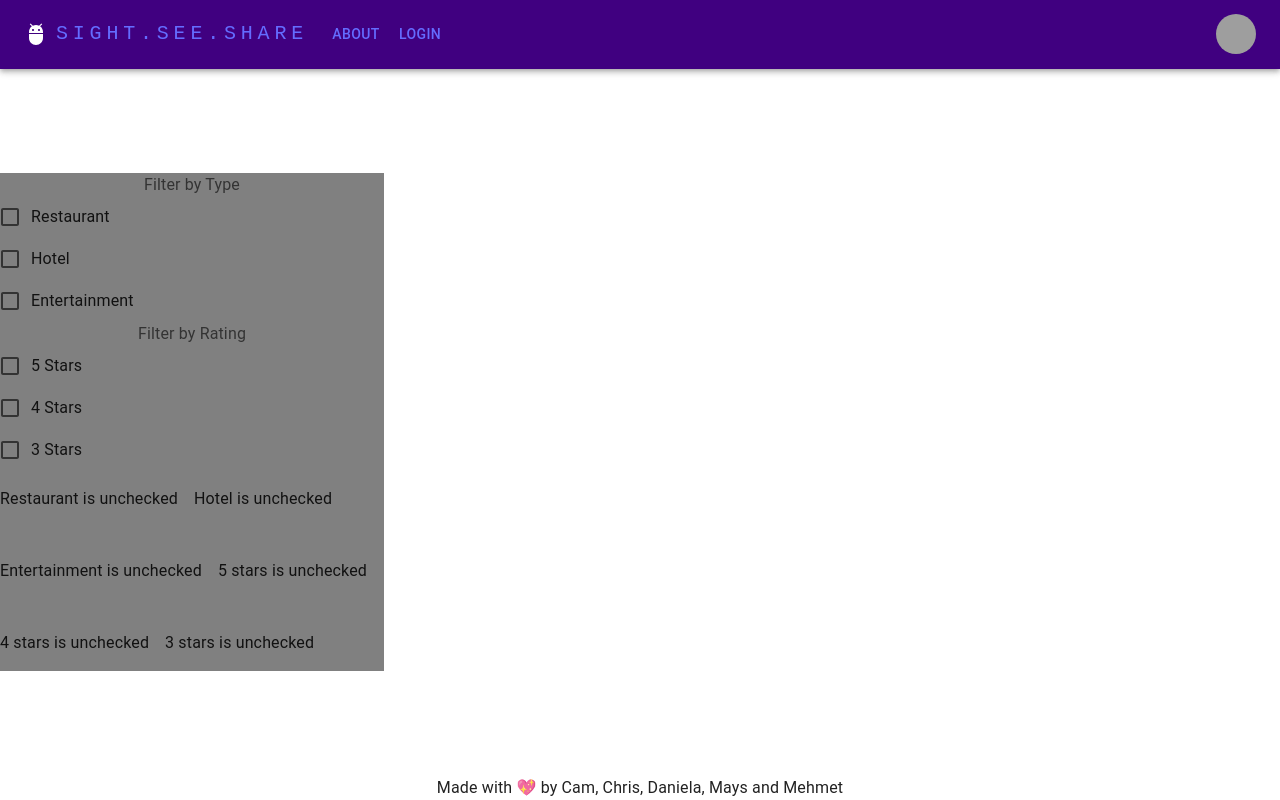
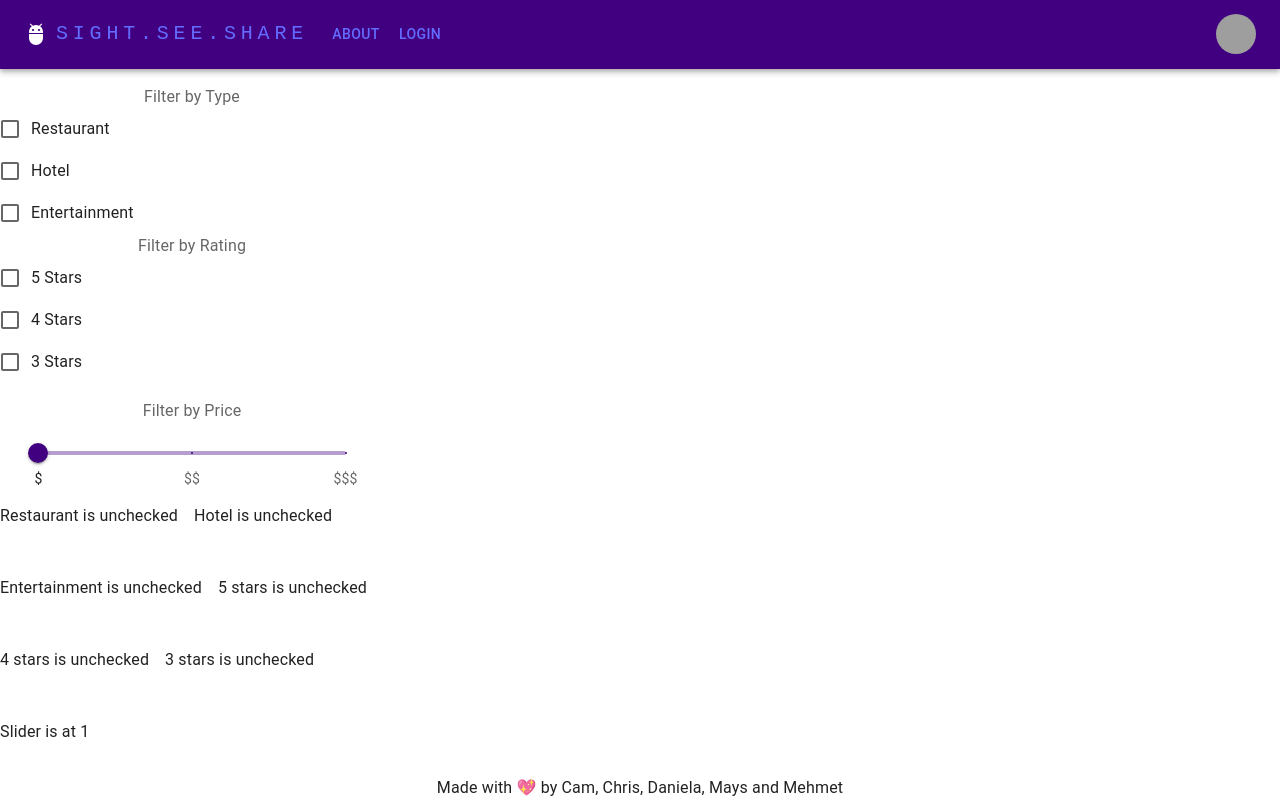
Before and after one commit to chingu-voyages/v45-tier3-team-47, a React (Vite) app in the folder frontend/: page / in a window 1280 px wide. Built offline with nearby package versions, Linux system fonts and the light colour scheme; grey boxes are pictures that could not be loaded.

Commit message:
Price slider for filter form

```diff
--- a/frontend/src/Pages/Landing/Components/FilterForm.tsx
+++ b/frontend/src/Pages/Landing/Components/FilterForm.tsx
@@ -3,6 +3,7 @@ import { useState } from 'react';
 import TypeCheckboxes from './TypeCheckboxes';
 import RatingCheckboxes from './RatingCheckboxes';
 import StateChecker from './StateChecker';
+import PriceSlider from './PriceSlider';
 
 const FilterForm = () => {
     const [checked, setChecked] = useState({
@@ -11,7 +12,7 @@ const FilterForm = () => {
         entertainment: false,
         fiveStars: false,
         fourStars: false,
-        threeStars: false
+        threeStars: false,
     })
 
     const handleChange = (event: React.ChangeEvent<HTMLInputElement>) => {
@@ -19,7 +20,12 @@ const FilterForm = () => {
             ...checked,
             [event.target.name]: event.target.checked,
         });
-        console.log(checked)
+    };
+
+    const [sliderValue, setSliderValue] = useState(1)
+
+    const handleSliderChange = (event: Event, newValue: number | number[]) => {
+        setSliderValue(newValue as number);
     };
 
     const { restaurant, hotel, entertainment, fiveStars, fourStars, threeStars } = checked;
@@ -28,11 +34,11 @@ const FilterForm = () => {
             width: '30%',
             display: 'flex',
             flexDirection: 'column',
-            bgcolor: 'grey'
         }}>
             <TypeCheckboxes restaurant={restaurant} hotel={hotel} entertainment={entertainment} handleChange={handleChange} />
             <RatingCheckboxes fiveStars={fiveStars} fourStars={fourStars} threeStars={threeStars} handleChange={handleChange} />
-            <StateChecker checked={checked} />
+            <PriceSlider sliderValue={sliderValue} handleSliderChange={handleSliderChange} />
+            <StateChecker checked={checked} sliderValue={sliderValue} />
         </Box>
     )
 }
--- /dev/null
+++ b/frontend/src/Pages/Landing/Components/PriceSlider.tsx
@@ -0,0 +1,48 @@
+import { FormLabel, FormControl, Slider } from '@mui/material';
+
+type Props = {
+    sliderValue: number,
+    handleSliderChange: (event: Event, newValue: number | number[]) => void
+}
+
+const PriceSlider = ({ sliderValue, handleSliderChange }: Props) => {
+
+    const marks = [
+        {
+            value: 1,
+            label: '$'
+        },
+        {
+            value: 2,
+            label: '$$'
+        },
+        {
+            value: 3,
+            label: '$$$'
+        }
+    ]
+
+    function valuetext(value: number) {
+        return `${value}`;
+    }
+
+    return (
+        <FormControl component="fieldset" variant="standard" sx={{ display: 'flex', justifyContent: 'center', alignItems: 'center' }}>
+            <FormLabel component="legend" sx={{ paddingY: '1rem' }}>Filter by Price</FormLabel>
+            <Slider
+                aria-label="Custom marks"
+                defaultValue={sliderValue}
+                getAriaValueText={valuetext}
+                step={1}
+                valueLabelDisplay="auto"
+                marks={marks}
+                min={1}
+                max={3}
+                sx={{ width: '80%' }}
+                onChange={handleSliderChange}
+            />
+        </FormControl>
+    )
+}
+
+export default PriceSlider
--- a/frontend/src/Pages/Landing/Components/StateChecker.tsx
+++ b/frontend/src/Pages/Landing/Components/StateChecker.tsx
@@ -8,10 +8,11 @@ type Props = {
         fiveStars: boolean,
         fourStars: boolean,
         threeStars: boolean
-    }
+    },
+    sliderValue: number
 }
 
-const StateChecker = ({ checked }: Props) => {
+const StateChecker = ({ checked, sliderValue }: Props) => {
     return (
         <Box sx={{ display: 'flex', flexWrap: 'wrap', gap: '1rem' }}>
             <p>
@@ -44,6 +45,9 @@ const StateChecker = ({ checked }: Props) => {
                     checked.threeStars ? "3 stars is checked" : "3 stars is unchecked"
                 }
             </p>
+            <p>
+                Slider is at {sliderValue}
+            </p>
         </Box>
     )
 }
```
